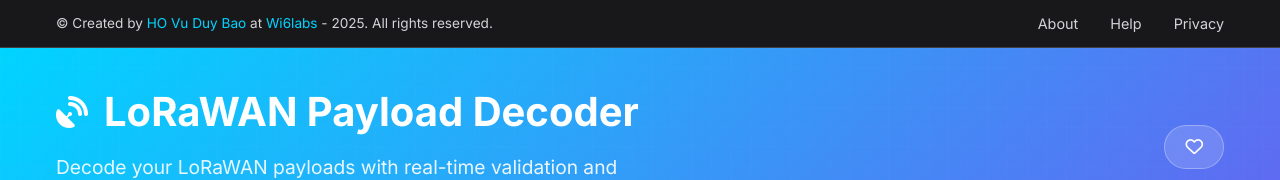
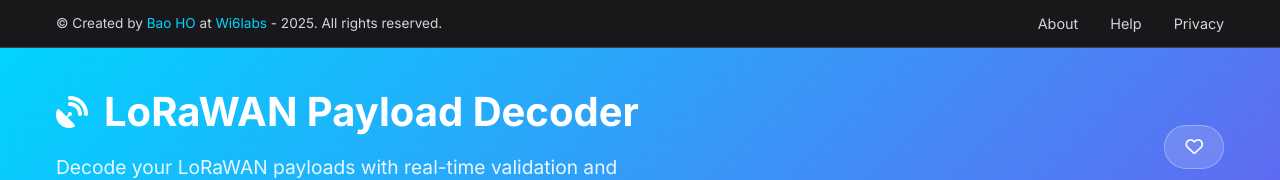
Before and after one commit to hovuduybao/lorawan_payload_decoder, a plain HTML site: page index.html in a window 1280 px wide. Shown: the top 180 px of the page. Drawn offline with Linux system fonts and the light colour scheme.

Commit message:
Update index.html

```diff
--- a/index.html
+++ b/index.html
@@ -1218,7 +1218,7 @@
         <div class="container">
             <div class="top-nav-content">
                 <div class="copyright">
-                    © Created by <a href="https://www.linkedin.com/in/vu-duy-bao-ho/" target="_blank">HO Vu Duy Bao</a> at <a href="https://wi6labs.com" target="_blank">Wi6labs</a> - 2025. All rights reserved.
+                    © Created by <a href="https://www.linkedin.com/in/vu-duy-bao-ho/" target="_blank">Bao HO</a> at <a href="https://wi6labs.com" target="_blank">Wi6labs</a> - 2025. All rights reserved.
                 </div>
                 <div class="nav-links">
                     <a href="#" onclick="showAbout()">About</a>
```
